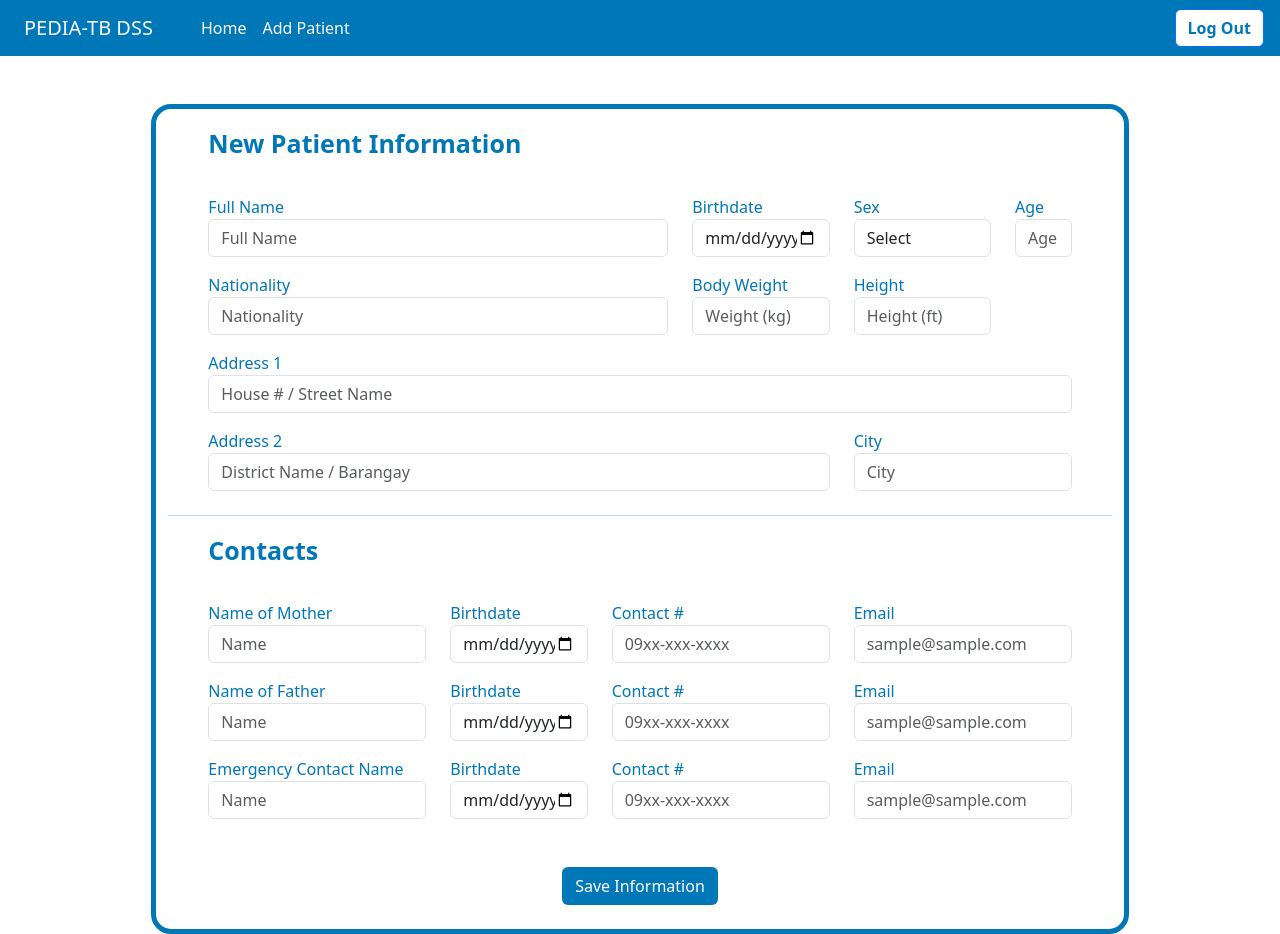
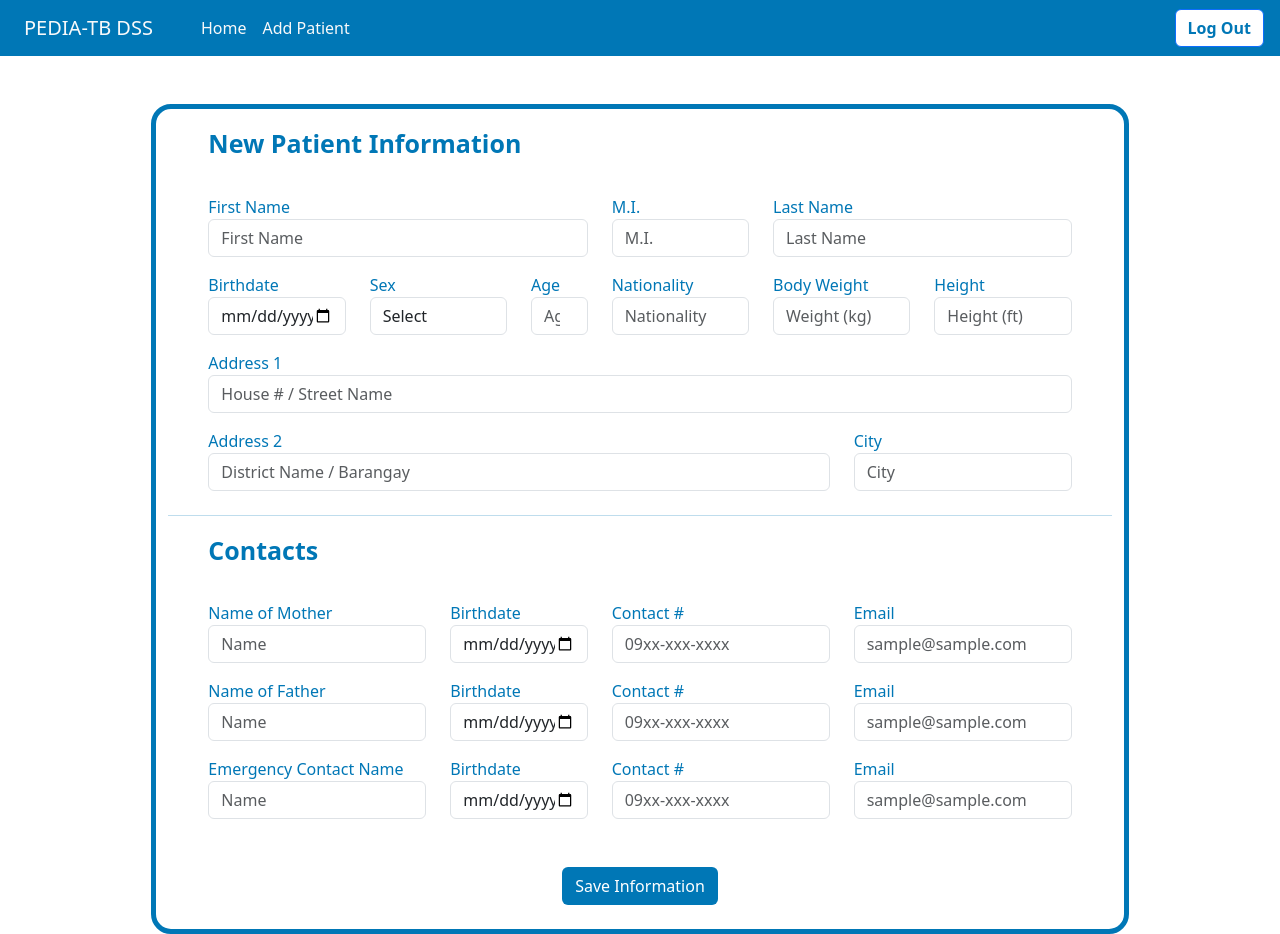
Before and after one commit to Jerrick-Santos/PETDB-DSS-Repo, a React (Create React App) app in the folder frontend/: page /addpatient in a window 1280 px wide. Built offline with nearby package versions, Linux system fonts and the light colour scheme.

Commit message:
frontend changes with add patient info

```diff
--- a/frontend/src/pages/AddPatient.js
+++ b/frontend/src/pages/AddPatient.js
@@ -32,14 +32,25 @@ const AddPatient = () => {
 
 
             <Row className="mb-3 justify-content-center">
-                <div className="form-group col-md-6">
-                    <label for="inputFullName">Full Name</label>
-                    <input type="text" class="form-control" id="inputFullName" placeholder="Full Name"/>
+                <div className="form-group col-md-5">
+                    <label for="inputFirstName">First Name</label>
+                    <input type="text" class="form-control" id="inputFirstName" placeholder="First Name"/>
                 </div>
 
                 <div className="form-group col-md-2">
+                    <label for="inputMI">M.I.</label>
+                    <input type="text" class="form-control" id="inputMI" placeholder="M.I."/>
+                </div>
+
+                <div className="form-group col-md-4">
+                    <label for="inputLastName">Last Name</label>
+                    <input type="text" class="form-control" id="inputLastName" placeholder="Last Name"/>
+                </div>
+              </Row>
+              <Row className="mb-3 justify-content-center">
+                <div className="form-group col-md-2">
                     <label for="inputBirthdate">Birthdate</label>
-                    <input type="date" class="form-control" id="inputBirthdate" placeholder="Age"/>
+                    <input type="date" class="form-control" id="inputBirthdate"/>
                 </div>
 
                 <div className="form-group col-md-2">
@@ -53,27 +64,23 @@ const AddPatient = () => {
 
                 <div className="form-group col-md-1">
                     <label for="inputAge">Age</label>
-                    <input type="text" class="form-control" id="inputAge" placeholder="Age"/>
+                    <input type="number" class="form-control" id="inputAge" placeholder="Age"/>
                 </div>
-            </Row>
 
-            <Row className="mb-3 justify-content-center">
-                <div className="form-group col-md-6">
+                <div className="form-group col-md-2">
                     <label for="inputNationality">Nationality</label>
                     <input type="text" class="form-control" id="inputNationality" placeholder="Nationality"/>
                 </div>
 
                 <div className="form-group col-md-2">
                     <label for="inputWeight">Body Weight</label>
-                    <input type="text" class="form-control" id="inputWeight" placeholder="Weight (kg)"/>
+                    <input type="number" class="form-control" id="inputWeight" placeholder="Weight (kg)"/>
                 </div>
 
                 <div className="form-group col-md-2">
                     <label for="inputHeight">Height</label>
-                    <input type="text" class="form-control" id="inputHeight" placeholder="Height (ft)"/>
+                    <input type="number" class="form-control" id="inputHeight" placeholder="Height (ft)"/>
                 </div>
-                <div className="form-group col-md-1"/>
-
             </Row>
 
             <Row className="mb-3 justify-content-center">
```
